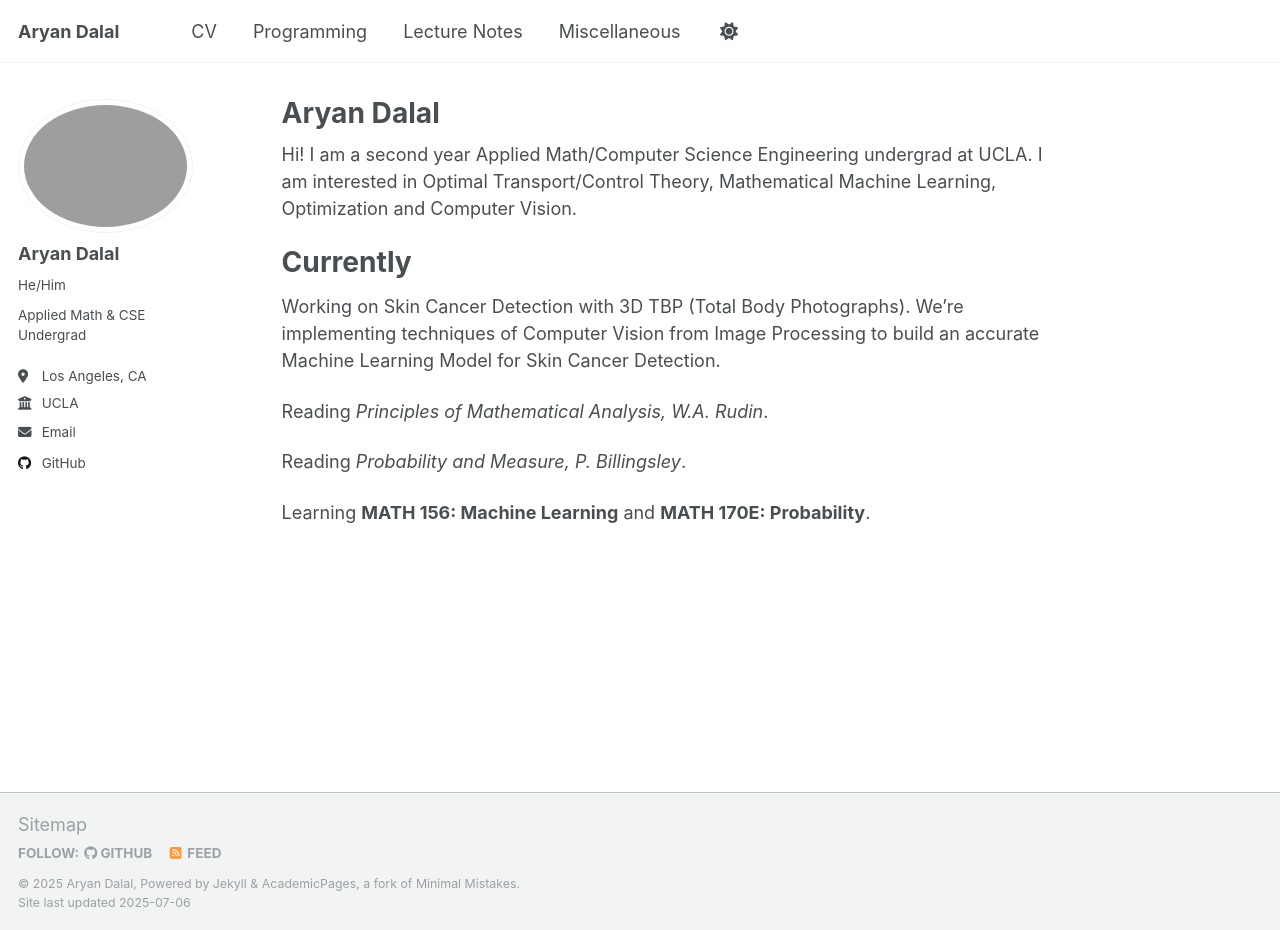
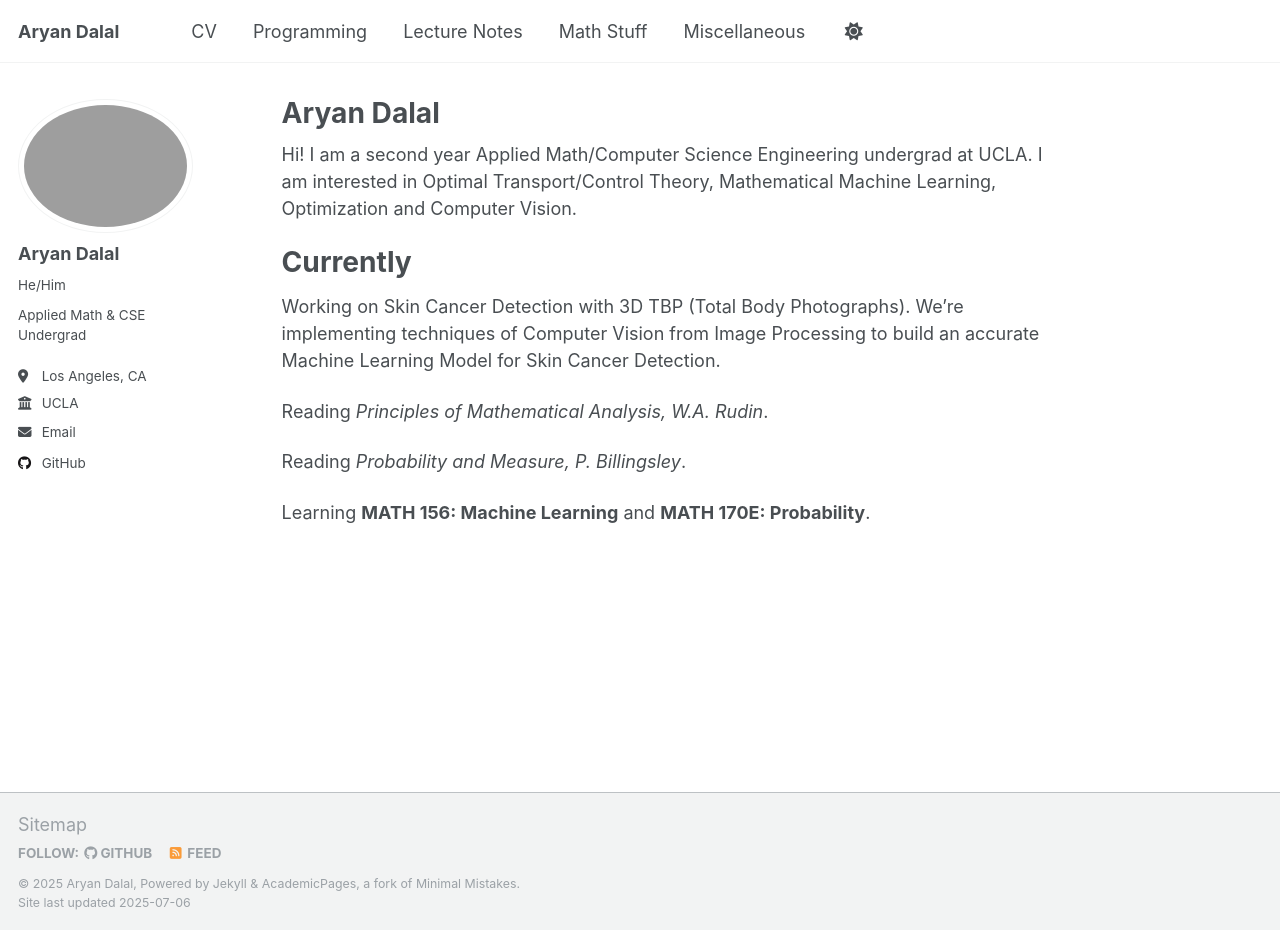
Before and after one commit to DalalAryan/DalalAryan.github.io, a Jekyll site: the page built from _pages/about.md, in a window 1280 px wide and 930 px high. Built offline with Jekyll 4.4.1, drawn with Linux system fonts in a browser that asks for light colours; a script that is not in the unit is left out.

Commit message:
Update navigation.yml

```diff
--- a/_data/navigation.yml
+++ b/_data/navigation.yml
@@ -29,6 +29,9 @@ main:
   - title: "Lecture Notes"
     url: /lecturenotes/
 
+  - title: "Math Stuff"
+    url: /mathstuff/
+
   - title: "Miscellaneous"
     url: /miscellaneous/
 
```
